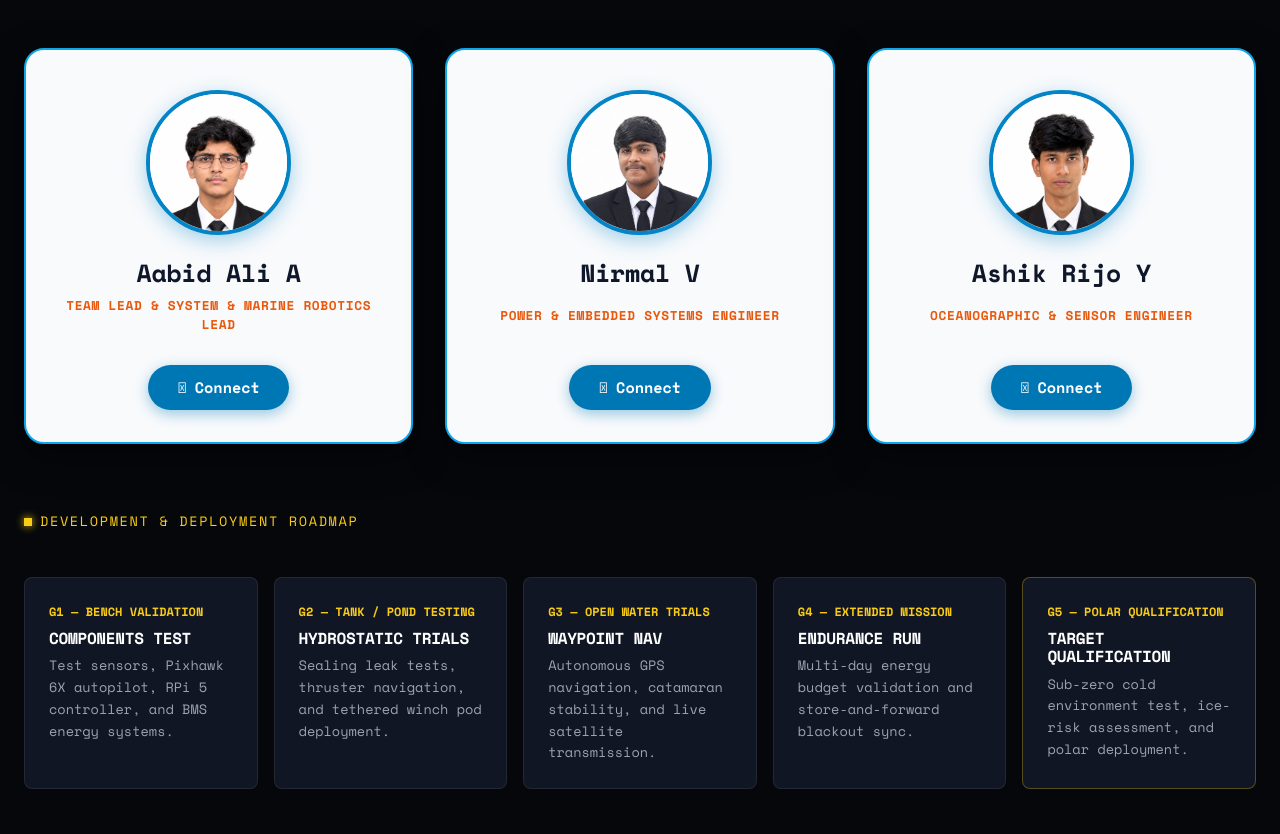
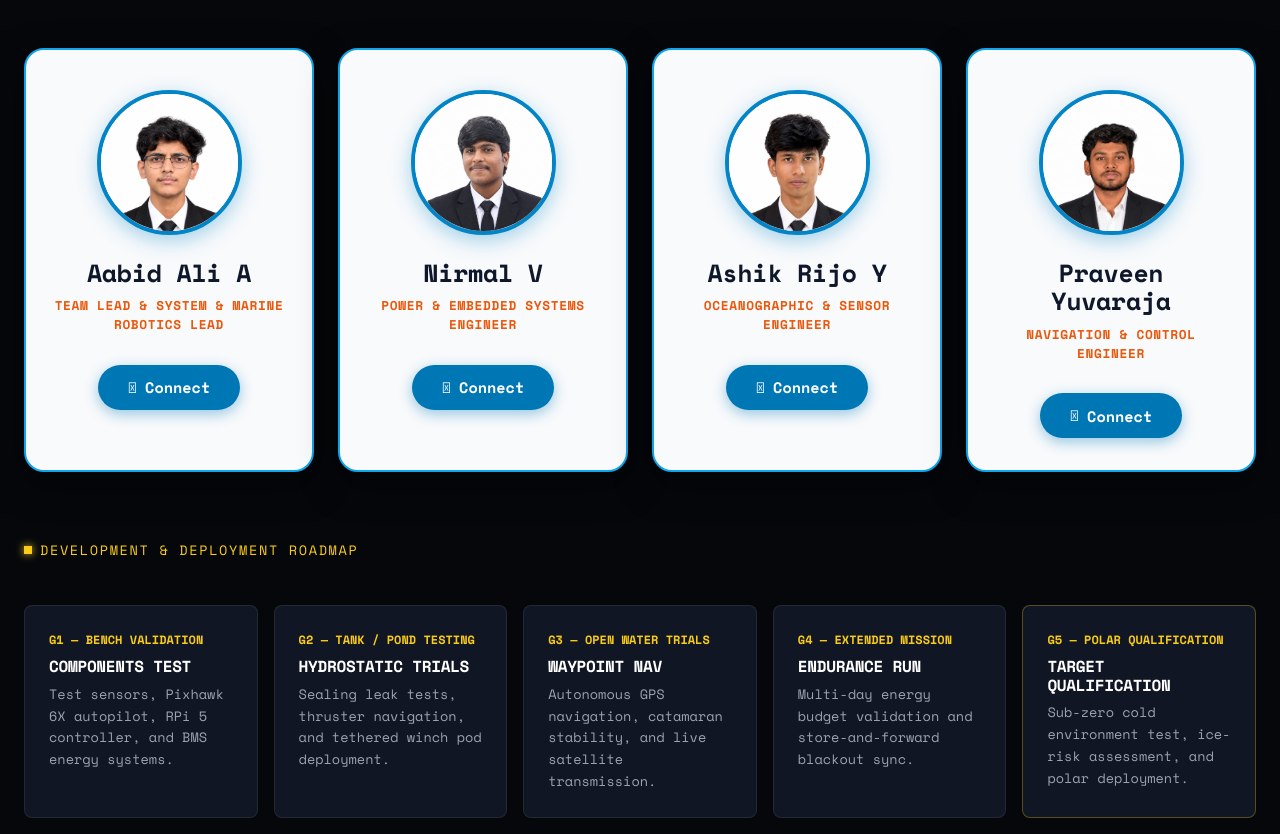
Before and after one commit to AabidAli-007/o-trex-detail, a website: page index.html in a window 1280 px wide. Shown: the part 7333-8167 px from the top of the page. Drawn offline with nearby package versions, Linux system fonts and the light colour scheme; no server answers; animation ran at ten frames a second.

Commit message:
Add Praveen Yuvaraja (Navigation & Control Engineer) to team section

```diff
--- a/css/style.css
+++ b/css/style.css
@@ -1229,8 +1229,8 @@ section {
 /* Real Team Member Profile Cards */
 .team-cards-grid {
   display: grid;
-  grid-template-columns: repeat(auto-fit, minmax(300px, 1fr));
-  gap: 2rem;
+  grid-template-columns: repeat(auto-fit, minmax(240px, 1fr));
+  gap: 1.5rem;
   margin-top: 3rem;
 }
 
--- a/index.html
+++ b/index.html
@@ -591,6 +591,18 @@
             <i class="fa-brands fa-linkedin"></i> Connect
           </a>
         </div>
+
+        <!-- Member 4: Praveen Yuvaraja -->
+        <div class="team-card">
+          <div class="team-photo-wrapper">
+            <img src="assets/team/praveen-yuvaraja.png" alt="Praveen Yuvaraja" class="team-photo">
+          </div>
+          <h3 class="team-name">Praveen Yuvaraja</h3>
+          <div class="team-role">NAVIGATION & CONTROL ENGINEER</div>
+          <a href="https://www.linkedin.com/in/praveen-yuvaraja-3b82ab3b5/" target="_blank" rel="noopener noreferrer" class="team-linkedin-btn">
+            <i class="fa-brands fa-linkedin"></i> Connect
+          </a>
+        </div>
       </div>
 
       <!-- Development Roadmap G1 to G5 -->
```
Also changed, not shown: assets/team/praveen-yuvaraja.png (added).
